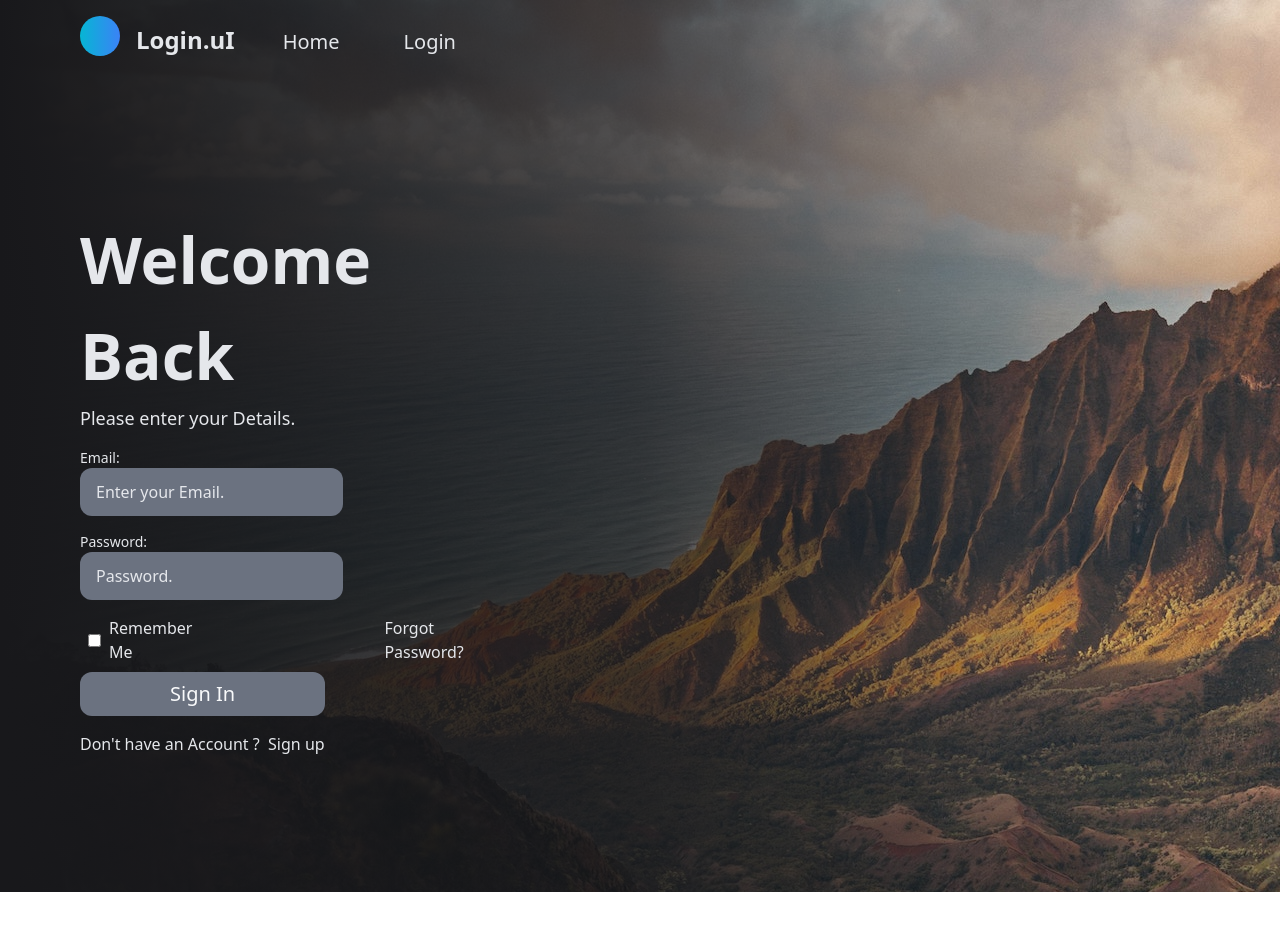
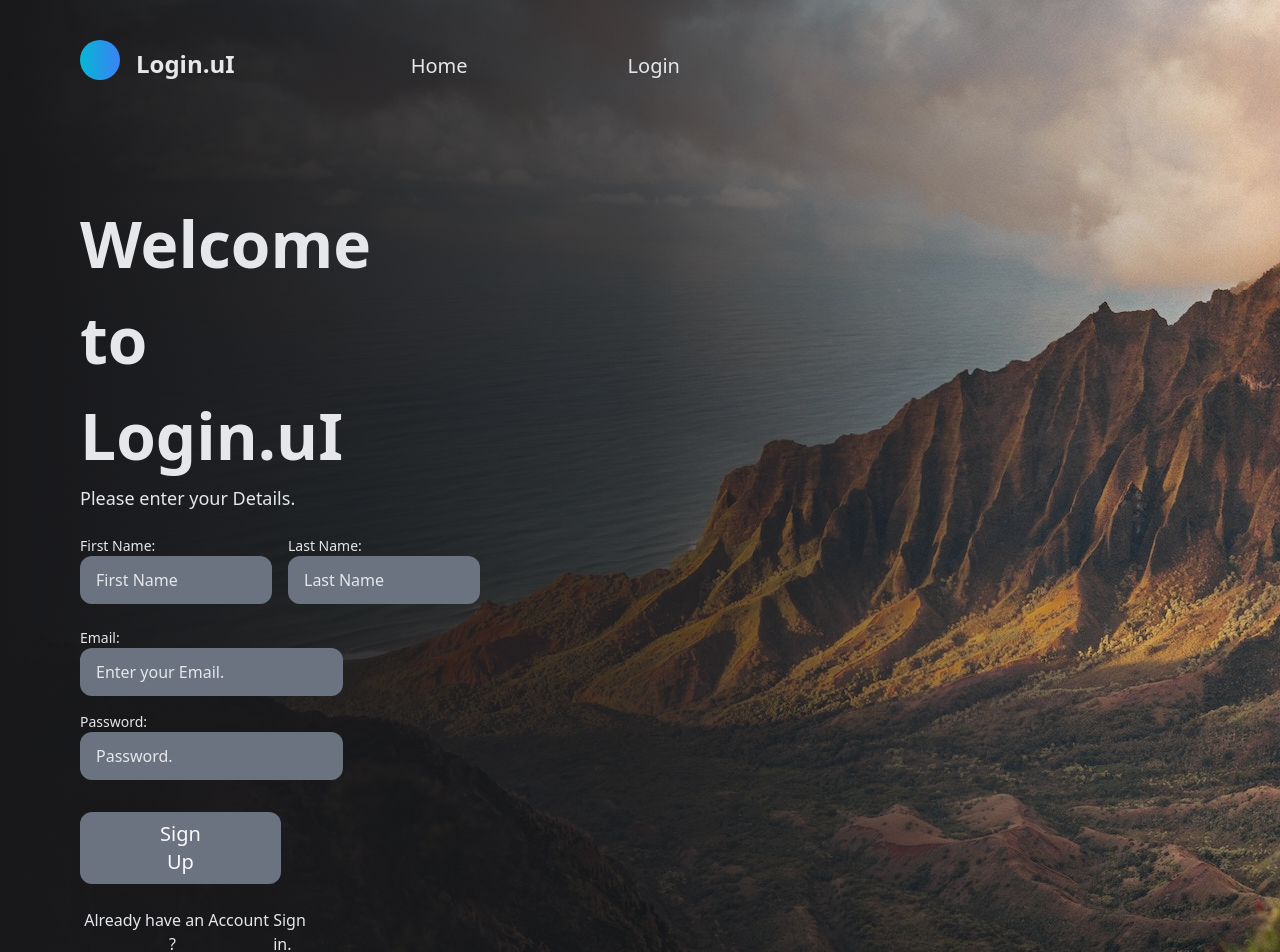
Before and after one commit to aniketrath/Login.ui, a React (Create React App) app in the folder client/: page / in a window 1280 px wide. Shown: the top 952 px of the page. Before the commit the page ends 892 px from the top, so only its background shows below. Built offline with nearby package versions, Linux system fonts and the light colour scheme.

Commit message:
Completed SignUp Design

```diff
--- a/client/src/App.js
+++ b/client/src/App.js
@@ -4,14 +4,14 @@ import Background from './Components/Background';
 import Navigation from './Components/Navigation';
 import Body from './Components/Body';
 //Body Import
-import LoginPage from './Components/BodyComponents/LoginPage';
+import SignUpPage from './Components/BodyComponents/SignUpPage';
 
 function App() {
   return (
     <Background>
       <Navigation />
       <Body>
-        <LoginPage />
+        <SignUpPage />
       </Body>
     </Background>
   );
--- a/client/src/Components/BodyComponents/LoginPage.js
+++ b/client/src/Components/BodyComponents/LoginPage.js
@@ -40,7 +40,7 @@ const LoginPage = () => {
 
                 <div className='py-4 flex '>
                     <h2 className='text-center'>Don't have an Account ? &nbsp;</h2>
-                    <a href="/"> Sign up</a>
+                    <a href="/"> Sign up.</a>
                 </div>
             </form>
         </div >
--- /dev/null
+++ b/client/src/Components/BodyComponents/SignUpPage.js
@@ -0,0 +1,65 @@
+import React from 'react'
+
+const SignUpPage = () => {
+    return (
+        <div className='w-1/3 py-4 pr-32'>
+            <div className='py-2'>
+
+                <h1 className='text-[4rem] font-bold'>
+                    Welcome to Login.uI
+                </h1>
+
+                <h2 className='text-lg'>
+                    Please enter your Details.
+                </h2>
+            </div>
+            <form action="" method="post">
+
+                <div className="py-2 pr-4 flex">
+                    <div className='py-2 pr-4'>
+                        <h1 className='text-sm'>First Name:</h1>
+                        <input className='h-12 pl-4 rounded-xl w-48
+                        bg-gray-500 placeholder:text-gray-200'
+                            type="text" name="Fname" id="Fname" placeholder='First Name' />
+                    </div>
+                    <div className='py-2 pr-4'>
+                        <h1 className='text-sm'>Last Name:</h1>
+                        <input className='h-12 pl-4 rounded-xl w-48
+                        bg-gray-500 placeholder:text-gray-200'
+                            type="text" name="Lname" id="Lname" placeholder='Last Name' />
+                    </div>
+
+                </div>
+
+
+                <div className='py-2 pr-14'>
+                    <h1 className='text-sm'>Email:</h1>
+                    <input
+                        className='h-12 min-w-full px-4 rounded-xl
+                        bg-gray-500 placeholder:text-gray-200'
+                        type="email" name="email" id="email" placeholder='Enter your Email.' />
+                </div>
+                <div className='py-2 pr-14'>
+                    <h1 className='text-sm'>Password:</h1>
+                    <input
+                        className='h-12 min-w-full px-4 rounded-xl
+                        bg-gray-500 placeholder:text-gray-200'
+                        type="password" name="password" id="password" placeholder='Password.' />
+                </div>
+                <div className='py-6 pr-14'>
+                    <button className='bg-gray-500 text-xl py-2 px-20
+                    rounded-xl text-gray-50 min-w-full'
+                        type="submit">Sign Up
+                    </button>
+                </div>
+
+                <div className='flex '>
+                    <h2 className='text-center'>Already have an Account ? &nbsp;</h2>
+                    <a href="/"> Sign in.</a>
+                </div>
+            </form>
+        </div >
+    )
+}
+
+export default SignUpPage
--- a/client/src/Components/Navigation.js
+++ b/client/src/Components/Navigation.js
@@ -2,17 +2,17 @@ import React from 'react'
 
 const Navigation = () => {
   return (
-    <div className='flex py-4 py-10'>
+    <div className='flex py-10'>
       <div className='flex pl-20'>
         <div className='bg-gradient-to-r from-cyan-500 to-blue-500
         w-10 h-10 rounded-full'>
           &nbsp;
         </div>
-        <h1 className=' text-2xl font-bold mx-4 my-2'>Login.uI</h1>
+        <h1 className=' text-2xl font-bold mx-4 my-2 pr-20'>Login.uI</h1>
       </div>
       <div className="flex py-3">
-        <a className='text-xl px-8' href="/">Home</a>
-        <a className='text-xl px-8' href="/">Login</a>
+        <a className='text-xl px-20 hover:text-gray-50' href="/">Home</a>
+        <a className='text-xl px-20 hover:text-gray-50' href="/">Login</a>
       </div>
     </div>
   )
```
